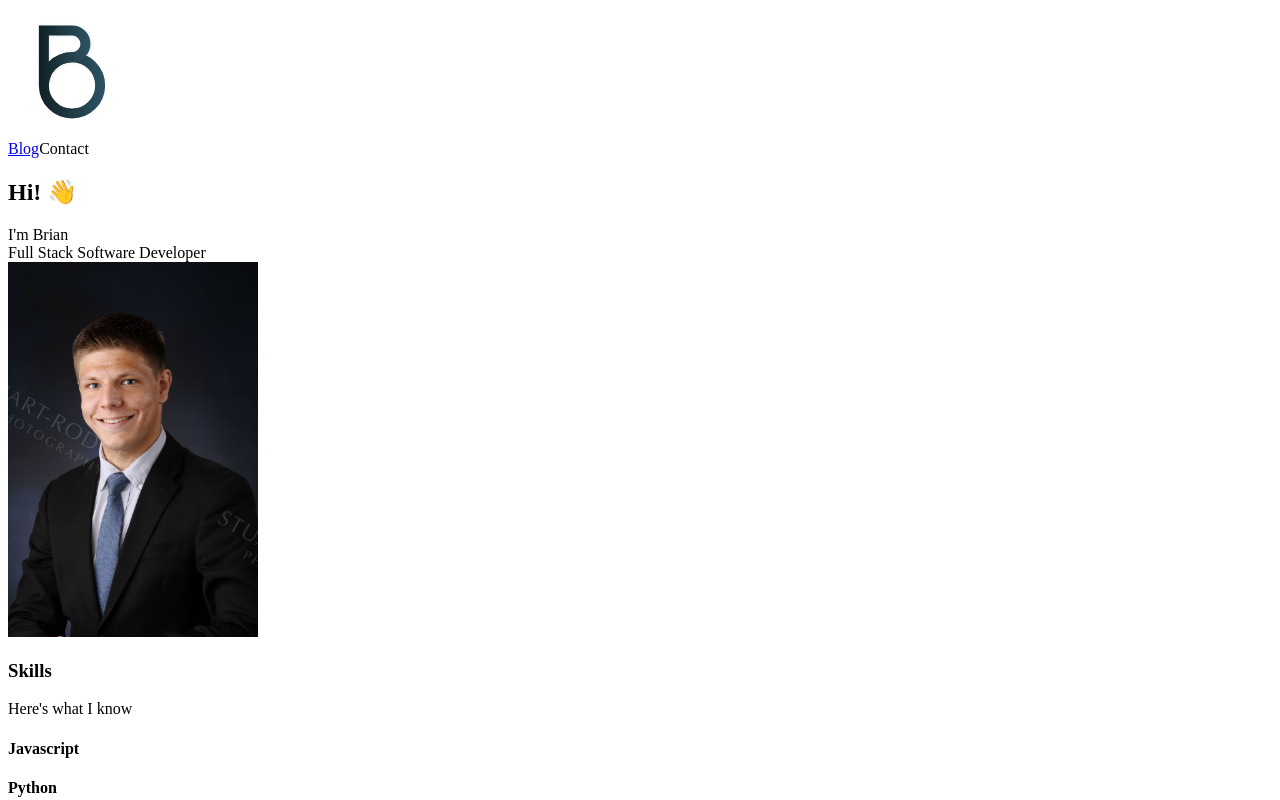
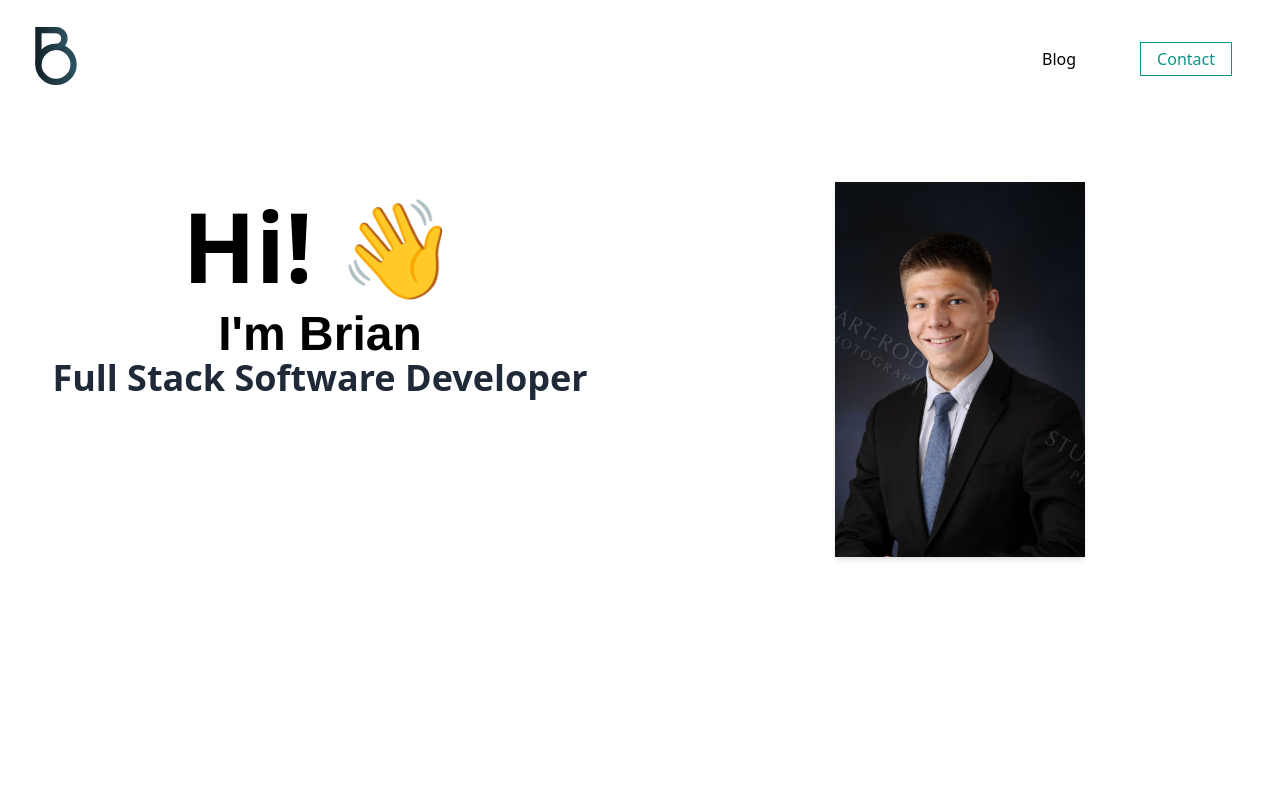
Before and after one commit to reichman2/portfolio, a Next.js app: page / in a window 1280 px wide. Shown: the top 800 px of the page. Built offline with nearby package versions, Linux system fonts and the light colour scheme.

Commit message:
include custom stylesheet

```diff
--- a/src/pages/_app.tsx
+++ b/src/pages/_app.tsx
@@ -1,4 +1,6 @@
 import 'tailwindcss/tailwind.css';
+
+import '../styles/main.css';
 
 
 const MyApp = ({ Component, pageProps }) => {
--- /dev/null
+++ b/src/styles/main.css
@@ -0,0 +1,45 @@
+@tailwind base;
+@tailwind components;
+@tailwind utilities;
+
+@import url('https://fonts.googleapis.com/css2?family=Raleway:ital,wght@0,100;0,200;0,300;0,400;0,500;0,600;0,700;0,800;0,900;1,100;1,200;1,300;1,400;1,500;1,600;1,700;1,800;1,900&display=swap');
+
+
+@layer utilities {
+    @variants responsive {
+        .text-none {
+            font-size: 0;
+        }
+    }
+}
+
+.hero {
+    clip-path: polygon(100% 0, 100% 89%, 50% 100%, 0 89%, 0 0);
+}
+
+.card {
+
+}
+
+.perspective-outer {
+    perspective: 40px;
+}
+
+.perspective-inner {
+
+}
+
+.fade-in-element {
+    animation: fade-in 1.4s;
+}
+
+@keyframes fade-in {
+    from: {
+        opacity: 0;
+        transform: scale(.7, .7);
+    }
+
+    to {
+        opacity: 1;
+    }
+}
```
